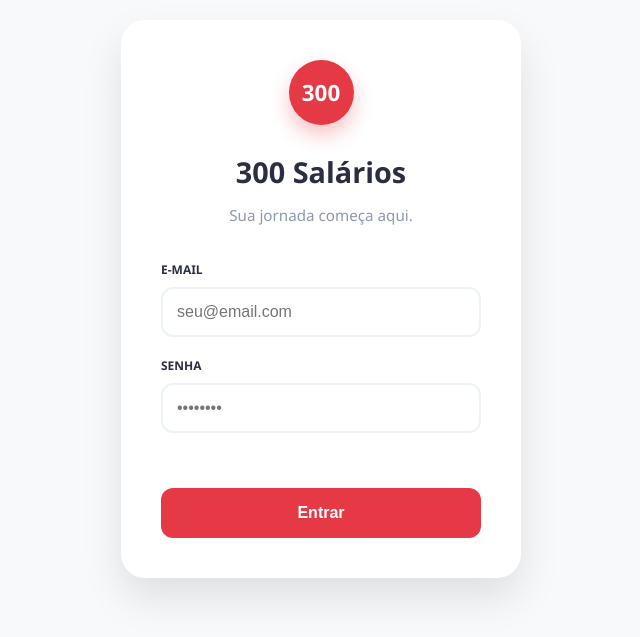
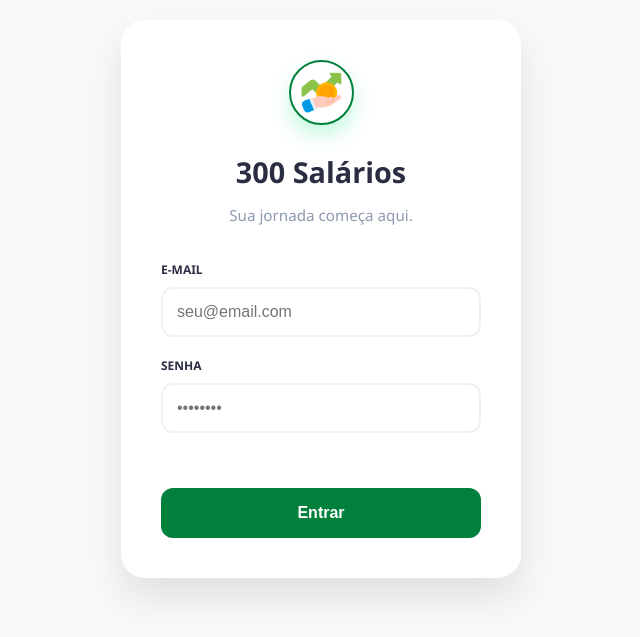
Before and after one commit to Thiago-Natale/300-salarios, a plain HTML site: page index.html in a window 1280 px wide. Shown: the part 101-738 px from the top of the page, without its empty margins (319-959 px from the left). Drawn offline with nearby package versions, Linux system fonts and the light colour scheme.

Commit message:
Ajustes cores

```diff
--- a/index.html
+++ b/index.html
@@ -5,14 +5,14 @@
     <meta name="viewport" content="width=device-width, initial-scale=1.0" />
     <title>300 Salários</title>
     <link rel="stylesheet" href="style.css" />
-    <link rel="shortcut icon" href="https://www.flaticon.com/br/icone-gratis/investimento_7132303" type="image/x-icon">
+    <link rel="shortcut icon" type="image/jpg" href="./img/logo.png" />
     <script src="https://cdn.jsdelivr.net/npm/@supabase/supabase-js@2"></script>
   </head>
   <body>
     <div id="auth-container" class="auth-overlay">
       <div class="auth-card">
         <div class="auth-header">
-          <div class="logo-circle">300</div>
+          <div class="logo-circle"><img src="img/logo.png" alt="Logo"></div>
           <h1>300 Salários</h1>
           <p>Sua jornada começa aqui.</p>
         </div>
--- a/style.css
+++ b/style.css
@@ -2,7 +2,7 @@
    VARIÁVEIS E RESET
    ========================================================================== */
 :root {
-    --primary: #e63946;
+    --primary: rgb(0, 128, 58);
     --primary-light: #fff1f1;
     --bg: #f8f9fa;
     --text: #2b2d42;
@@ -54,7 +54,7 @@ body {
 .logo-circle {
     width: 65px;
     height: 65px;
-    background: var(--primary);
+    background: white;
     color: white;
     border-radius: 50%;
     display: flex;
@@ -63,7 +63,13 @@ body {
     font-weight: 800;
     font-size: 1.4rem;
     margin: 0 auto 1.5rem;
-    box-shadow: 0 10px 20px rgba(230, 57, 70, 0.3);
+    box-shadow: 0 10px 20px rgba(57, 230, 149, 0.3);
+    border: 2px solid var(--primary);
+    padding: 10px;
+}
+
+.logo-circle img {
+    height: 100%;
 }
 
 .auth-header h1 {
```
Also changed, not shown: img/logo.png (added).
